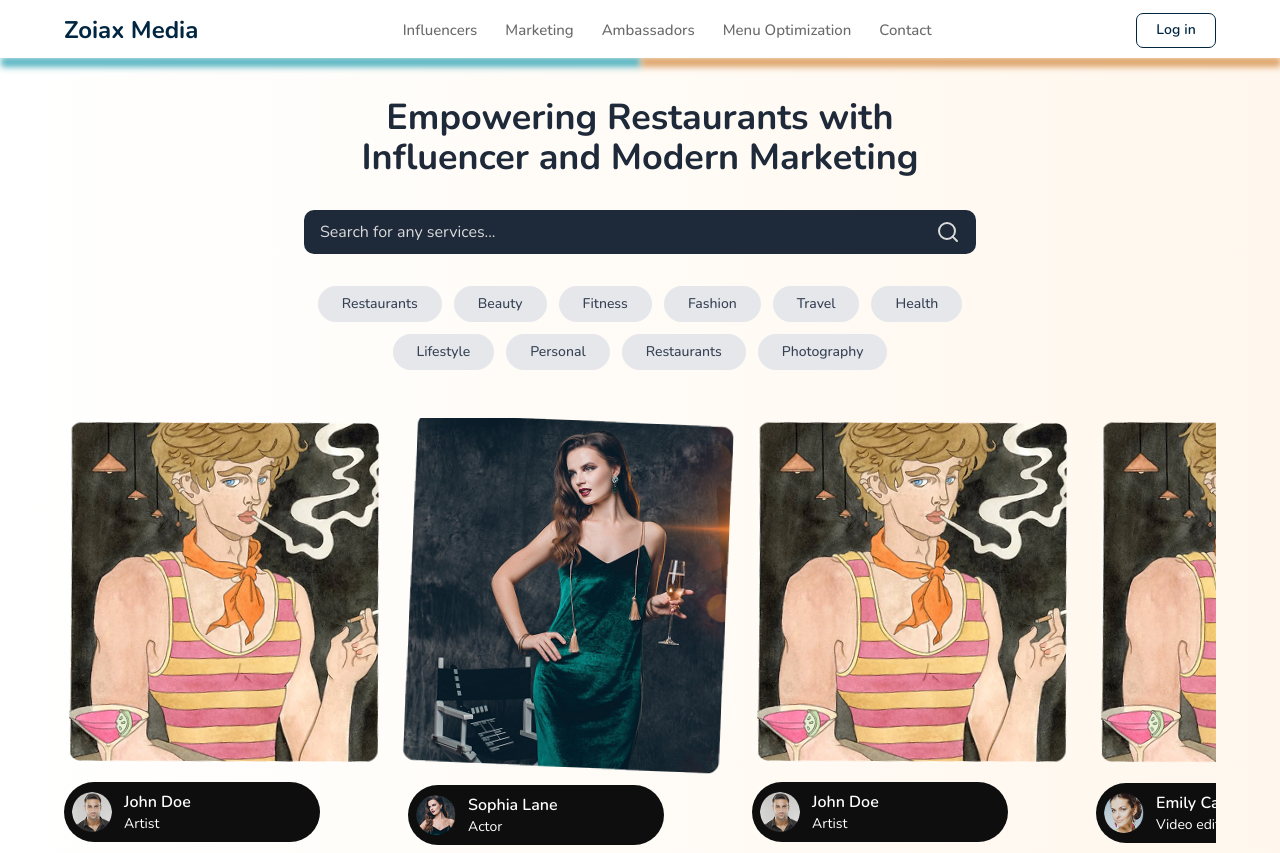
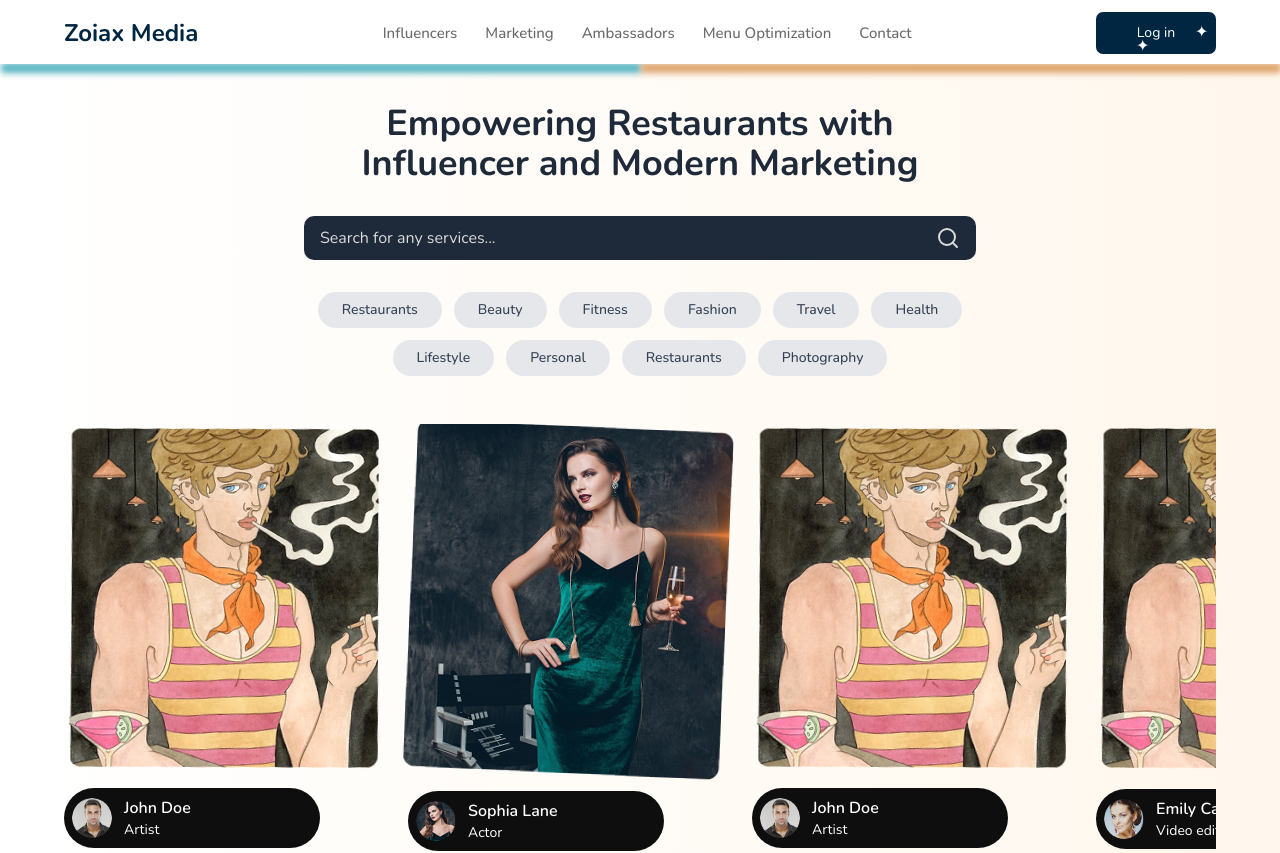
Before and after one commit to AbdullahTaseer/zoiax-media, a Next.js app: page / in a window 1280 px wide. Shown: the top 853 px of the page. Built offline with nearby package versions, Linux system fonts and the light colour scheme.

Commit message:
implement animated button

```diff
--- a/src/app/globals.css
+++ b/src/app/globals.css
@@ -166,3 +166,32 @@
 .scrollbar-hide::-webkit-scrollbar-thumb {
   background: transparent;
 }
+
+
+/* animated button  */
+
+@keyframes pulseStar {
+  0%, 100% {
+    opacity: 0;
+    transform: scale(0.2);
+  }
+  50% {
+    opacity: 1;
+    transform: scale(1);
+  }
+}
+
+.sparkle1 {
+  animation: pulseStar 1.5s infinite;
+  z-index: 10;
+}
+
+.sparkle2 {
+  animation: pulseStar 1.5s infinite 0.3s;
+  z-index: 10;
+}
+
+.sparkle3 {
+  animation: pulseStar 1.5s infinite 0.6s;
+  z-index: 10;
+}
--- a/src/app/login/page.tsx
+++ b/src/app/login/page.tsx
@@ -7,7 +7,7 @@ import { useRouter } from 'next/navigation';
 
 import GoogleIcon from "@/assets/svgs/google-icon.png";
 import FacebookIcon from '@/assets/svgs/facebook-svg.svg';
-import GlobalButton from '@/components/globalButton/GlobalButton';
+import AnimatedButton from '@/components/buttons/AnimatedButton';
 
 const Login = () => {
 
@@ -46,7 +46,7 @@ const Login = () => {
               </div>
             </div>
 
-            <GlobalButton onClick={() => router.push("/welcome")} title="Sign In" height="40px" font="600" />
+            <AnimatedButton onClick={() => router.push("/welcome")} title="Sign In" height="44px" />
 
             <div className="relative my-6">
               <div className="absolute inset-0 flex items-center">
--- a/src/app/thankYou/page.tsx
+++ b/src/app/thankYou/page.tsx
@@ -5,7 +5,7 @@ import Image from 'next/image';
 import { useRouter } from 'next/navigation';
 import { PlayCircle } from 'lucide-react'
 import ThanksImg from "@/assets/pngs/Thanks.png";
-import GlobalButton from '@/components/globalButton/GlobalButton';
+import AnimatedButton from '@/components/buttons/AnimatedButton';
 
 const ThanksScreen = () => {
 
@@ -40,8 +40,8 @@ const ThanksScreen = () => {
         </p>
 
         <div className="flex flex-wrap justify-center gap-4 mt-4">
-          <GlobalButton onClick={() => router.push("/register")} title='Maybe Later' height='40px' width='170px' />
-          <GlobalButton onClick={() => router.push("/subscriptionplan")} title='Unlock Passive Income' height='40px' width='170px' />
+          <AnimatedButton onClick={() => router.push("/register")} title='Maybe Later' height='44px' width='170px' />
+          <AnimatedButton onClick={() => router.push("/subscriptionplan")} title='Unlock Passive Income' height='44px' width='170px' />
         </div>
       </div>
     </div>
--- a/src/app/welcome/page.tsx
+++ b/src/app/welcome/page.tsx
@@ -2,7 +2,7 @@
 
 import React from 'react';
 import { useRouter } from 'next/navigation';
-import GlobalButton from '@/components/globalButton/GlobalButton';
+import AnimatedButton from '@/components/buttons/AnimatedButton';
 
 const Welcome = () => {
 
@@ -40,7 +40,7 @@ const Welcome = () => {
           </p>
 
           <div className="mt-6 sm:mt-8">
-            <GlobalButton title="Continue" height="40px" onClick={() => router.push('/login')} />
+            <AnimatedButton title="Continue" height="40px" onClick={() => router.push('/login')} />
           </div>
 
         </div>
--- /dev/null
+++ b/src/components/buttons/AnimatedButton.tsx
@@ -0,0 +1,77 @@
+"use client";
+import React, { useEffect, useState } from "react";
+
+type AnimatedButtonProps = {
+  title: string;
+  onClick?: (e: React.MouseEvent<HTMLButtonElement>) => void
+  width?: string;
+  height?: string;
+  background?: string;
+  className?: string;
+};
+
+const ANIM_MS = 1000;
+const GAP_MS = 1000;
+
+const AnimatedButton: React.FC<AnimatedButtonProps> = ({
+  title,
+  onClick,
+  width = "100%",
+  height = "46px",
+  background = "#012641",
+  className,
+}) => {
+  const [hovered, setHovered] = useState(false);
+  const [animate, setAnimate] = useState(false);
+
+  useEffect(() => {
+    let startTimeout: ReturnType<typeof setTimeout> | undefined;
+    let stopTimeout: ReturnType<typeof setTimeout> | undefined;
+
+    const runCycle = () => {
+      setAnimate(true);
+      stopTimeout = setTimeout(() => {
+        setAnimate(false);
+        startTimeout = setTimeout(() => {
+          if (hovered) runCycle();
+        }, GAP_MS);
+      }, ANIM_MS);
+    };
+
+    if (hovered) {
+      runCycle();
+    } else {
+      setAnimate(false);
+    }
+
+    return () => {
+      if (startTimeout) clearTimeout(startTimeout);
+      if (stopTimeout) clearTimeout(stopTimeout);
+    };
+  }, [hovered]);
+
+  return (
+    <button
+      onClick={onClick}
+      onMouseEnter={() => setHovered(true)}
+      onMouseLeave={() => setHovered(false)}
+      className={`relative overflow-hidden flex rounded-[7px] items-center cursor-pointer justify-center transition-colors duration-300 ${className}`}
+      style={{ width, height, background }}
+    >
+      <div className="relative flex items-center text-sm flex-col overflow-hidden">
+        <p className={`block text-white ${animate ? "-translate-y-10 duration-500" : "translate-y-2.5"}`}>
+          {title}
+        </p>
+        <p className={`block text-white ${animate ? "-translate-y-2.5 duration-500" : "translate-y-10"}`}>
+          {title}
+        </p>
+      </div>
+
+      <span className="absolute left-2 top-2 text-white sparkle1 pointer-events-none">✦</span>
+      <span className="absolute right-2 top-2 text-white sparkle2 pointer-events-none">✦</span>
+      <span className="absolute left-10 -bottom-1 text-white sparkle3 pointer-events-none">✦</span>
+    </button>
+  );
+};
+
+export default AnimatedButton;
--- a/src/components/cards/PlanCard.tsx
+++ b/src/components/cards/PlanCard.tsx
@@ -1,7 +1,7 @@
 'use client'
 
 import React from 'react'
-import GlobalButton from '../globalButton/GlobalButton'
+import AnimatedButton from '../buttons/AnimatedButton'
 
 type Plan = {
   plan_id: number
@@ -63,10 +63,10 @@ const PlanCard = ({ plan, isSelected, onClick, onSubscribe }: PlanCardProps) =>
       )}
 
       {isSelected && (
-        <GlobalButton
+        <AnimatedButton
           title="Subscribe"
           width="100%"
-          height="40px"
+          height="42px"
           className="mt-5"
           onClick={(e) => {
             e.stopPropagation()
--- a/src/components/navbar/Navbar.tsx
+++ b/src/components/navbar/Navbar.tsx
@@ -2,7 +2,7 @@
 
 import React, { useState } from "react";
 import { useRouter } from "next/navigation";
-import GlobalButton from "../globalButton/GlobalButton";
+import AnimatedButton from "../buttons/AnimatedButton";
 
 const Navbar = () => {
   const router = useRouter();
@@ -45,15 +45,11 @@ const Navbar = () => {
           ))}
         </div>
 
-        <GlobalButton
+        <AnimatedButton
           onClick={() => router.push("/login")}
           title="Log in"
-          width="80px"
-          bgColor="transparent"
-          borderColor="#012641"
-          borderWidth="1px"
-          color="#012641"
-          height="35px"
+          width="120px"
+          height="42px"
         />
       </div>
 
--- a/src/components/navbar/NavbarDrawer.tsx
+++ b/src/components/navbar/NavbarDrawer.tsx
@@ -1,7 +1,7 @@
 'use client';
 import React, { useState } from "react";
 import { useRouter } from "next/navigation";
-import GlobalButton from "../globalButton/GlobalButton";
+import AnimatedButton from "../buttons/AnimatedButton";
 
 const NavbarDrawer = () => {
   const router = useRouter();
@@ -40,15 +40,11 @@ const NavbarDrawer = () => {
               Zoiax Media
             </h1>
           </div>
-          <GlobalButton
+          <AnimatedButton
             onClick={() => router.push("/login")}
             title="Log in"
-            width="80px"
-            bgColor="transparent"
-            borderColor="#012641"
-            borderWidth="1px"
-            color="#012641"
-            height="35px"
+            width="110px"
+            height="42px"
           />
         </div>
 
--- a/src/components/sections/BecomeAmbassador.tsx
+++ b/src/components/sections/BecomeAmbassador.tsx
@@ -7,7 +7,7 @@ import {
   SelectTrigger,
   SelectValue,
 } from "@/components/ui/select";
-import GlobalButton from '../globalButton/GlobalButton';
+import AnimatedButton from '../buttons/AnimatedButton';
 
 const BecomeAmbassador = () => {
   return (
@@ -47,7 +47,7 @@ const BecomeAmbassador = () => {
           </Select>
         </div>
       </div>
-      <GlobalButton title='Submit' width='200px' height='40px' className='mx-auto mt-10' />
+      <AnimatedButton title='Submit' width='200px' height='40px' className='mx-auto mt-10' />
     </div>
   );
 };
```
Also changed, not shown: src/components/globalModal/PaymentModal.tsx (+4 -4 lines), src/components/buttons/GlobalButton.tsx (renamed from src/components/globalButton/GlobalButton.tsx).
